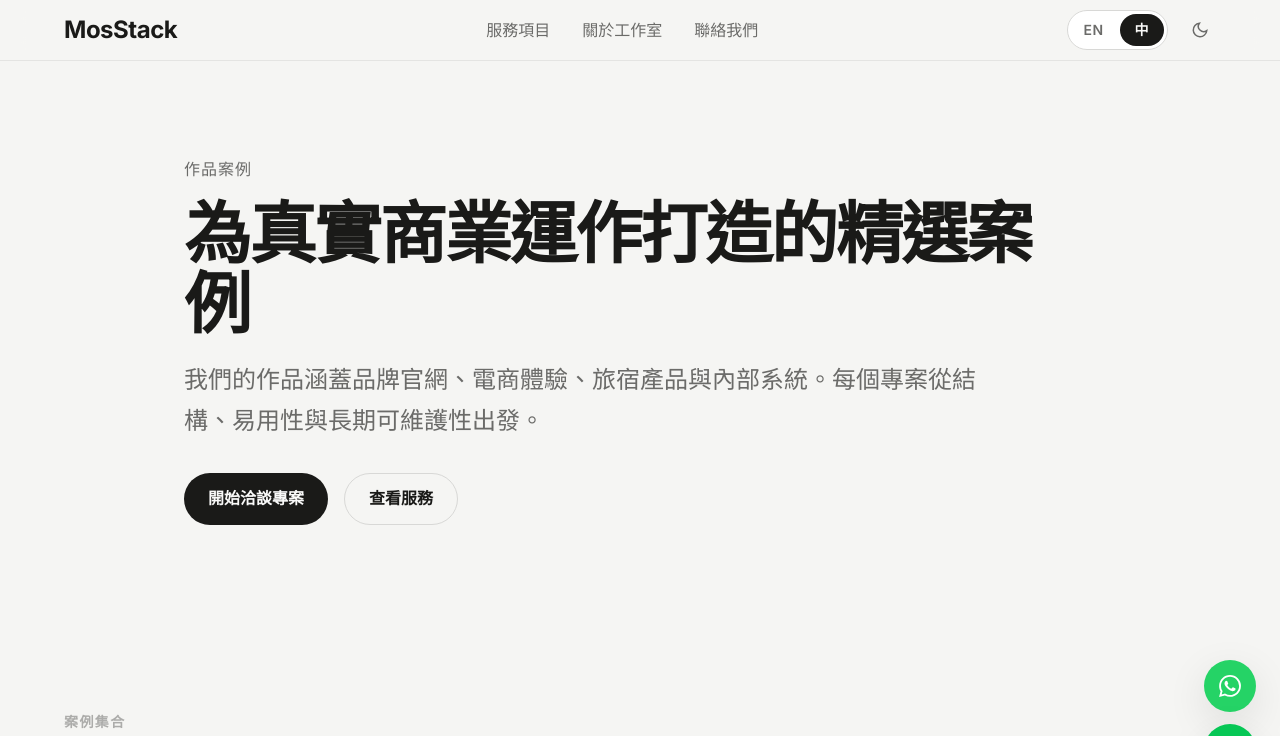
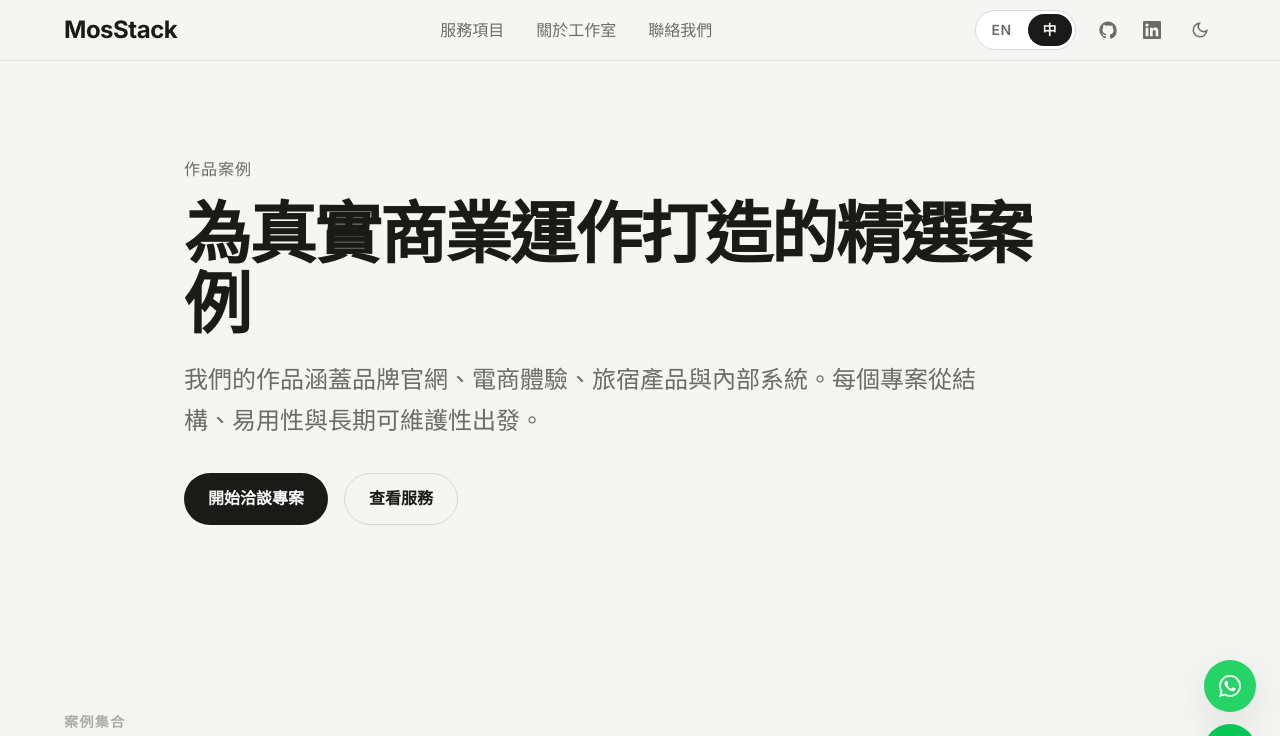
Before and after one commit to BasilWu/BasilWu.github.io, a plain HTML site: page portfolio.html in a window 1280 px wide. Shown: the top 736 px of the page. Drawn offline with Linux system fonts and the light colour scheme; a web font is replaced by a local one.

Commit message:
fix: nav 精選案例 initial value, add portfolio social icons

```diff
--- a/portfolio.html
+++ b/portfolio.html
@@ -25,6 +25,14 @@
         <div class="lang-switch" aria-label="Language switcher">
           <button class="lang-switch__btn" type="button" data-lang-switch="en">EN</button>
           <button class="lang-switch__btn is-active" type="button" data-lang-switch="zh">中</button>
+        </div>
+        <div class="nav__social">
+          <a href="https://github.com/BasilWu" target="_blank" rel="noopener" aria-label="GitHub">
+            <svg width="18" height="18" viewBox="0 0 24 24" fill="currentColor"><path d="M12 .5C5.65.5.5 5.65.5 12c0 5.1 3.29 9.42 7.86 10.95.57.1.78-.25.78-.55v-2.1c-3.2.7-3.87-1.54-3.87-1.54-.52-1.33-1.27-1.69-1.27-1.69-1.04-.71.08-.7.08-.7 1.15.08 1.75 1.18 1.75 1.18 1.02 1.75 2.68 1.24 3.33.95.1-.74.4-1.24.72-1.53-2.55-.29-5.23-1.28-5.23-5.68 0-1.25.45-2.28 1.18-3.08-.12-.3-.51-1.46.11-3.04 0 0 .96-.31 3.15 1.18a10.94 10.94 0 0 1 5.74 0C17.04 5.8 18 6.11 18 6.11c.62 1.58.23 2.74.11 3.04.73.8 1.18 1.83 1.18 3.08 0 4.41-2.69 5.38-5.25 5.67.41.36.78 1.07.78 2.15v3.18c0 .31.2.66.79.55A11.51 11.51 0 0 0 23.5 12C23.5 5.65 18.35.5 12 .5z"/></svg>
+          </a>
+          <a href="https://linkedin.com/" target="_blank" rel="noopener" aria-label="LinkedIn">
+            <svg width="18" height="18" viewBox="0 0 24 24" fill="currentColor"><path d="M20.45 20.45h-3.55v-5.57c0-1.33-.03-3.04-1.85-3.04-1.85 0-2.14 1.45-2.14 2.94v5.67H9.36V9h3.41v1.56h.05c.47-.9 1.63-1.85 3.36-1.85 3.6 0 4.27 2.37 4.27 5.45v6.29zM5.34 7.43a2.06 2.06 0 1 1 0-4.12 2.06 2.06 0 0 1 0 4.12zm1.78 13.02H3.56V9h3.56v11.45zM22.22 0H1.77C.79 0 0 .77 0 1.73v20.54C0 23.23.79 24 1.77 24h20.45c.98 0 1.78-.77 1.78-1.73V1.73C24 .77 23.2 0 22.22 0z"/></svg>
+          </a>
         </div>
         <button class="theme-toggle" data-theme-toggle aria-label="切換深色模式">
           <svg width="18" height="18" viewBox="0 0 24 24" fill="none" stroke="currentColor" stroke-width="2"><path d="M21 12.79A9 9 0 1 1 11.21 3 7 7 0 0 0 21 12.79z"/></svg>
```
